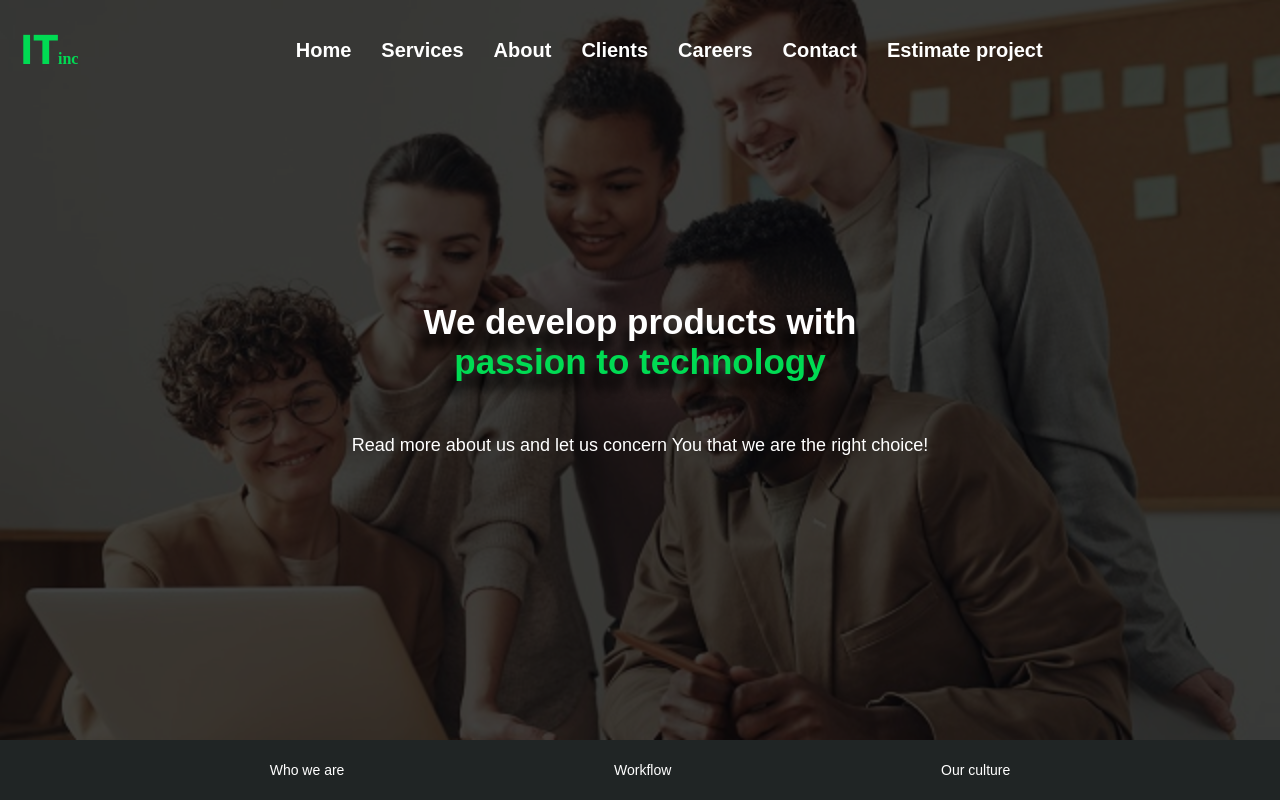
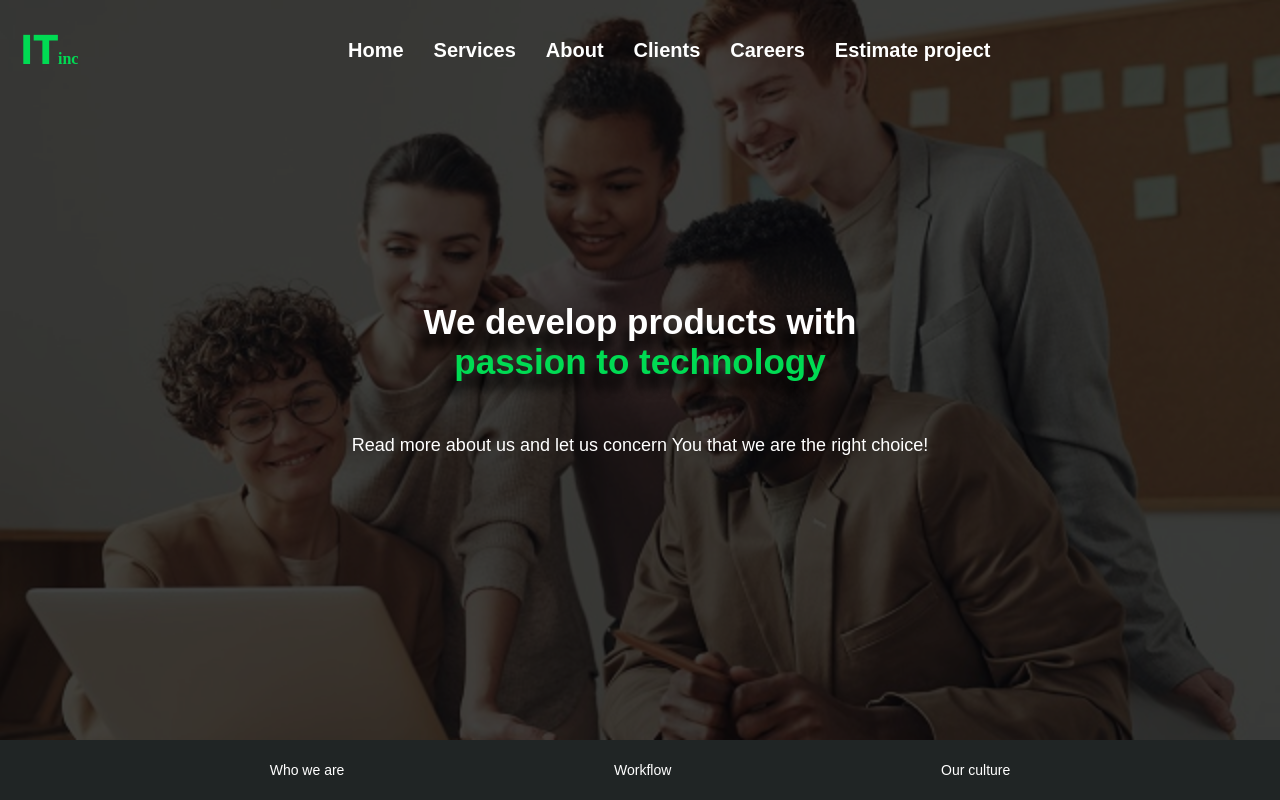
Before and after one commit to KarolKaczorowski78/it_company, a React (Create React App) app: page /about in a window 1280 px wide. Shown: the top 800 px of the page. Built offline with nearby package versions, Linux system fonts and the light colour scheme.

Commit message:
removed contact route

```diff
--- a/src/universal/constants/routeNames.ts
+++ b/src/universal/constants/routeNames.ts
@@ -4,7 +4,6 @@ enum RouteNames {
     ABOUT = 'about',
     CLIENTS = 'clients',
     CAREERS = 'careers',
-    CONTACT = 'contact',
     ESTIMATE_PROJECT = 'estimate-project',
 }
 
```
